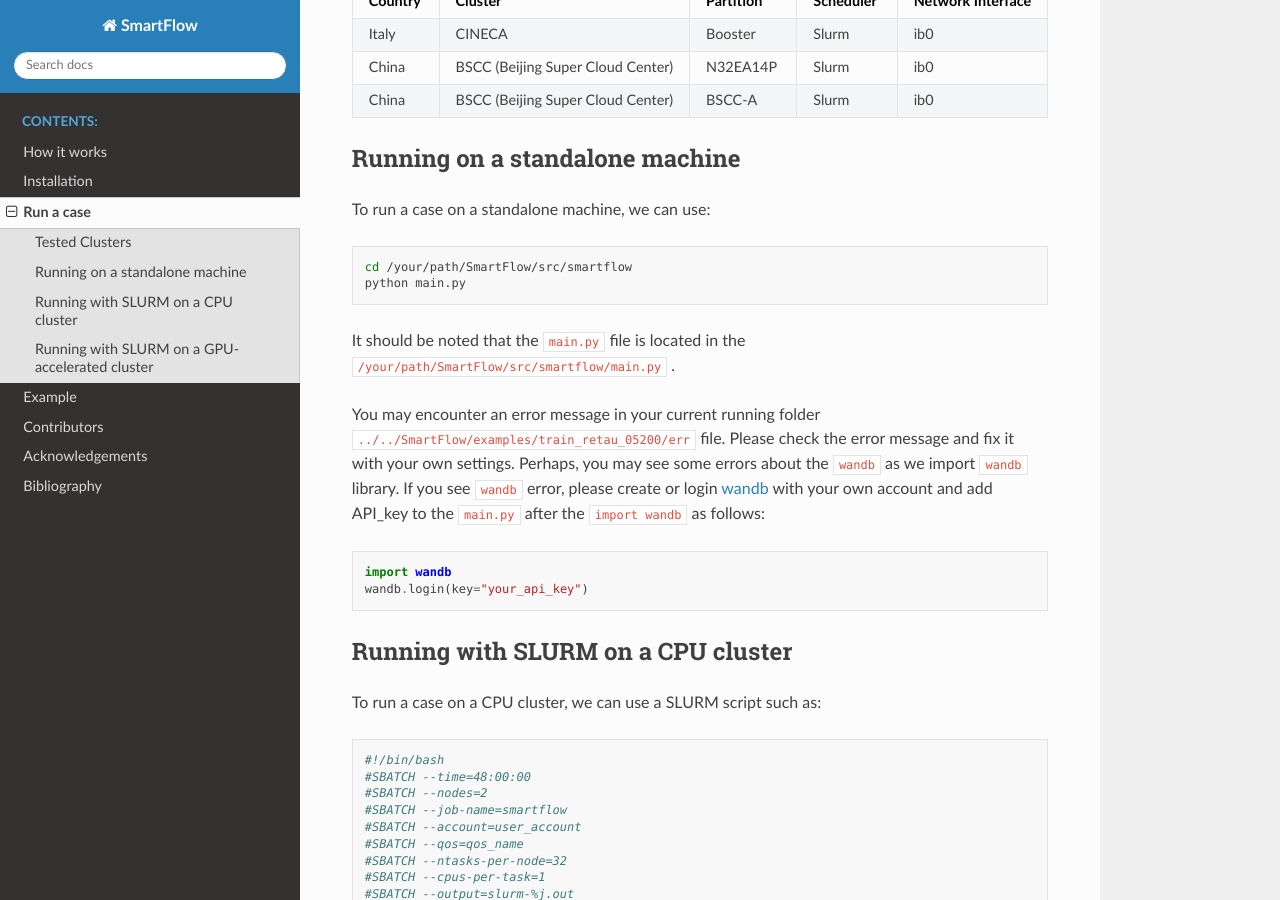
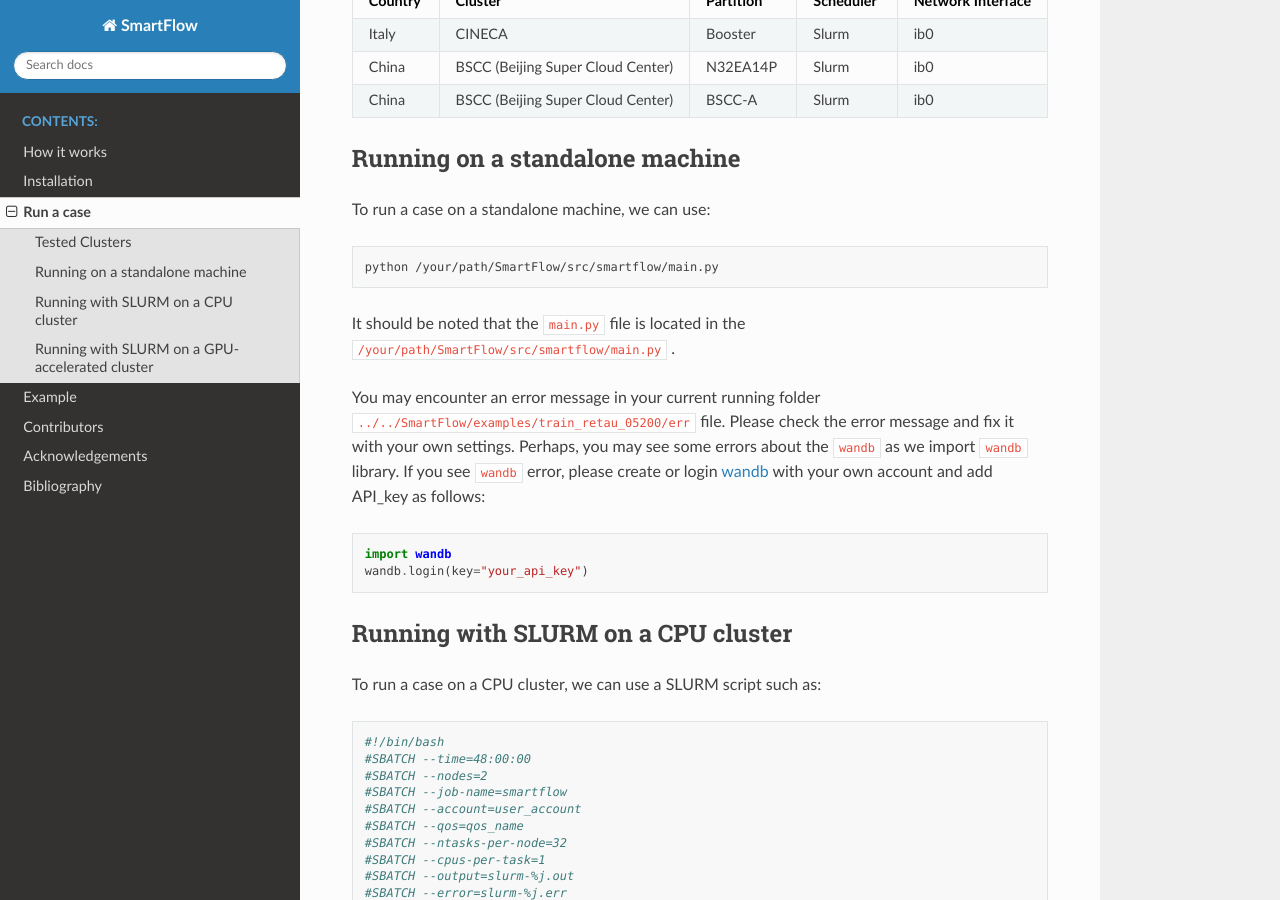
Before and after one commit to zz-blue/SmartFlow-Doc, a Sphinx documentation site: the page built from source/Run_a_case.rst, in a window 1280 px wide and 900 px high, scrolled down 345 px. Built offline with Sphinx 7.4.7 and the Read the Docs theme 3.1.0, drawn with Linux system fonts in a browser that asks for light colours.

Commit message:
add some notes in run_a_case

```diff
--- a/source/Run_a_case.rst
+++ b/source/Run_a_case.rst
@@ -39,13 +39,12 @@
 
 .. code-block:: sh
 
-   cd /your/path/SmartFlow/src/smartflow
-   python main.py
+   python /your/path/SmartFlow/src/smartflow/main.py
 
 It should be noted that the ``main.py`` file is located in the ``/your/path/SmartFlow/src/smartflow/main.py`` .
 
 
-You may encounter an error message in your current running folder ``../../SmartFlow/examples/train_retau_05200/err`` file. Please check the error message and fix it with your own settings. Perhaps, you may see some errors about the ``wandb`` as we import ``wandb`` library. If you see ``wandb`` error, please create or login `wandb <https://wandb.ai/>`_ with your own account and add API_key to the ``main.py`` after the ``import wandb`` as follows:
+You may encounter an error message in your current running folder ``../../SmartFlow/examples/train_retau_05200/err`` file. Please check the error message and fix it with your own settings. Perhaps, you may see some errors about the ``wandb`` as we import ``wandb`` library. If you see ``wandb`` error, please create or login `wandb <https://wandb.ai/>`_ with your own account and add API_key as follows:
 
 .. code-block:: python
 
```
Also changed, not shown: 5 other files.
